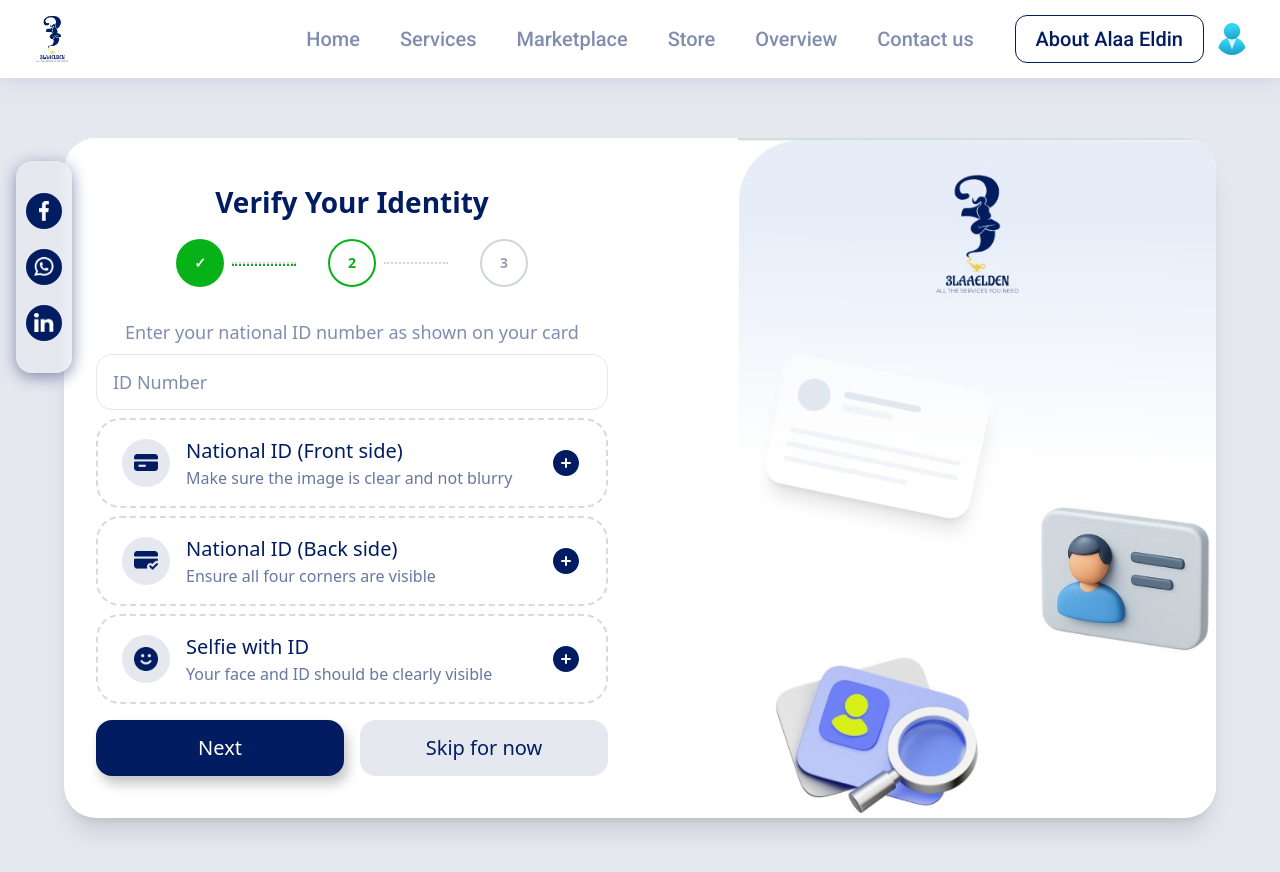
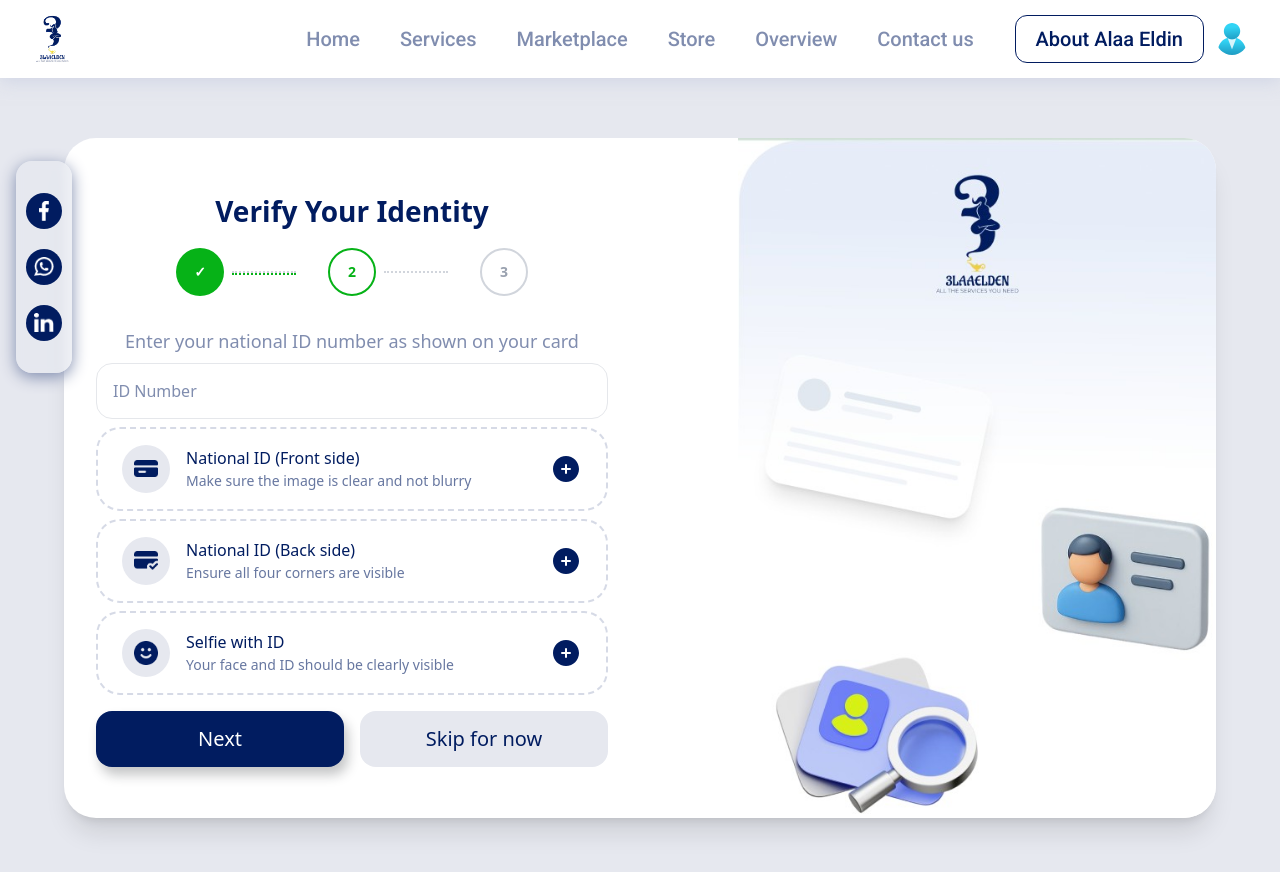
Before and after one commit to yassersalem74/ALAA-ELDIEN, a React (Vite) app: page /signup in a window 1280 px wide. Both pictures are taken after typing "Sample", "Sample", "name@example.com", "Sample123", "Sample123" into the empty fields and a click on the button "Next". Shown: the top 872 px of the page. Built offline with nearby package versions, Linux system fonts and the light colour scheme.

Commit message:
Fix/ handle forms structures

```diff
--- a/src/components/auth/forms/signup-individual/AddressStep.jsx
+++ b/src/components/auth/forms/signup-individual/AddressStep.jsx
@@ -37,7 +37,7 @@ export default function AddressStep({ onNext }) {
         placeholder="Governorate"
         className="
           w-full h-[56px] rounded-[16px] px-4
-          text-[18px] text-[#011C60]
+          text-[14px] text-[#011C60]
           placeholder:text-[#808DAF]
           border border-gray-200
           focus:border-[#011C60] outline-none
@@ -48,7 +48,7 @@ export default function AddressStep({ onNext }) {
       <select
         className="
           w-full h-[56px] rounded-[16px] px-4
-          text-[18px] text-[#011C60]
+          text-[14px] text-[#011C60]
           border border-gray-200
           focus:border-[#011C60] outline-none
         "
@@ -64,7 +64,7 @@ export default function AddressStep({ onNext }) {
         placeholder="Street Name"
         className="
           w-full h-[56px] rounded-[16px] px-4
-          text-[18px] text-[#011C60]
+          text-[14px] text-[#011C60]
           placeholder:text-[#808DAF]
           border border-gray-200
           focus:border-[#011C60] outline-none
@@ -77,7 +77,7 @@ export default function AddressStep({ onNext }) {
           placeholder="Building Number"
           className="
             w-1/2 h-[56px] rounded-[16px] px-4
-            text-[18px] text-[#011C60]
+            text-[14px] text-[#011C60]
             placeholder:text-[#808DAF]
             border border-gray-200
             focus:border-[#011C60] outline-none
@@ -88,7 +88,7 @@ export default function AddressStep({ onNext }) {
           placeholder="Floor Number"
           className="
             w-1/2 h-[56px] rounded-[16px] px-4
-            text-[18px] text-[#011C60]
+            text-[14px] text-[#011C60]
             placeholder:text-[#808DAF]
             border border-gray-200
             focus:border-[#011C60] outline-none
@@ -102,7 +102,7 @@ export default function AddressStep({ onNext }) {
           placeholder="Apartment"
           className="
             w-1/2 h-[56px] rounded-[16px] px-4
-            text-[18px] text-[#011C60]
+            text-[14px] text-[#011C60]
             placeholder:text-[#808DAF]
             border border-gray-200
             focus:border-[#011C60] outline-none
@@ -113,7 +113,7 @@ export default function AddressStep({ onNext }) {
           placeholder="Floor Number"
           className="
             w-1/2 h-[56px] rounded-[16px] px-4
-            text-[18px] text-[#011C60]
+            text-[14px] text-[#011C60]
             placeholder:text-[#808DAF]
             border border-gray-200
             focus:border-[#011C60] outline-none
@@ -126,7 +126,7 @@ export default function AddressStep({ onNext }) {
         placeholder="Additional Details (optional)"
         className="
           w-full h-[56px] rounded-[16px] px-4
-          text-[18px] text-[#011C60]
+          text-[14px] text-[#011C60]
           placeholder:text-[#808DAF]
           border border-gray-200
           focus:border-[#011C60] outline-none
--- a/src/components/auth/forms/signup-individual/SignupForm.jsx
+++ b/src/components/auth/forms/signup-individual/SignupForm.jsx
@@ -3,12 +3,12 @@ import { useNavigate } from "react-router-dom";
 
 import SignupIndividualForm from "./SignupIndividualForm";
 import SignupCompanyForm from "../signup-company/SignupCompanyForm";
-import VerifyStep from "../VerifyStep";
 import AddressStep from "./AddressStep";
 
 import signupImage from "../../../../assets/images/auth/signup.png";
 import verifyImage from "../../../../assets/images/auth/veri.jpg";
 import locationImage from "../../../../assets/images/auth/loca.jpg";
+import VerifyStep from './VerifyStep';
 
 export default function SignupForm() {
   const [type, setType] = useState("individual");
--- a/src/components/auth/forms/VerifyStep.jsx
+++ b/src/components/auth/forms/signup-individual/VerifyStep.jsx
@@ -1,8 +1,8 @@
 import { useRef } from "react";
 
-import nationalFront from "../../../assets/images/auth/nationalFront.png";
-import nationalBack from "../../../assets/images/auth/nationalBack.png";
-import selfie from "../../../assets/images/auth/selfie.png";
+import nationalFront from "../../../../assets/images/auth/nationalFront.png";
+import nationalBack from "../../../../assets/images/auth/nationalBack.png";
+import selfie from "../../../../assets/images/auth/selfie.png";
 
 export default function VerifyStep({ onNext }) {
   // refs لكل upload
@@ -36,7 +36,7 @@ export default function VerifyStep({ onNext }) {
         placeholder="ID Number"
         className="
           w-full h-[56px] rounded-[16px] px-4
-          text-[18px] text-[#011C60]
+          text-[16px] text-[#011C60]
           border border-gray-200
           focus:border-[#011C60] outline-none
         "
@@ -74,10 +74,10 @@ export default function VerifyStep({ onNext }) {
             </div>
 
             <div>
-              <h3 className="text-[20px] font-medium text-[#011C60]">
+              <h3 className="text-[16px] font-medium text-[#011C60]">
                 {item.title}
               </h3>
-              <p className="text-[16px] text-[#6777A0]">
+              <p className="text-[14px] text-[#6777A0]">
                 {item.desc}
               </p>
             </div>
```
Also changed, not shown: src/components/auth/forms/VerificationForm.jsx (added), src/components/auth/forms/signup-individual/VerificationForm.jsx (deleted).
